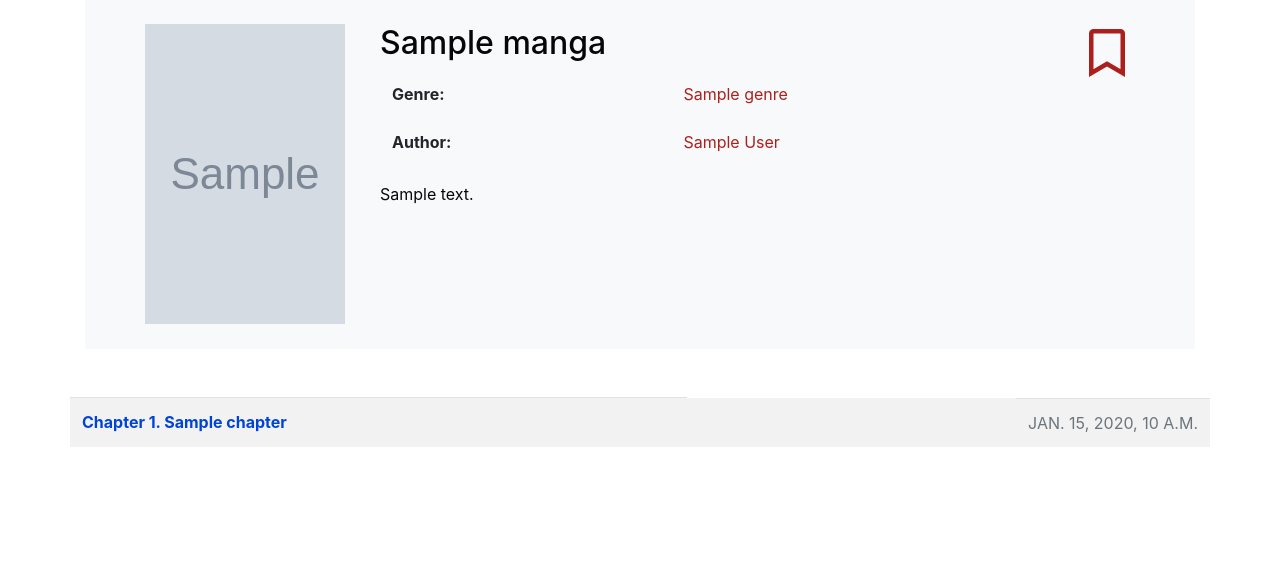
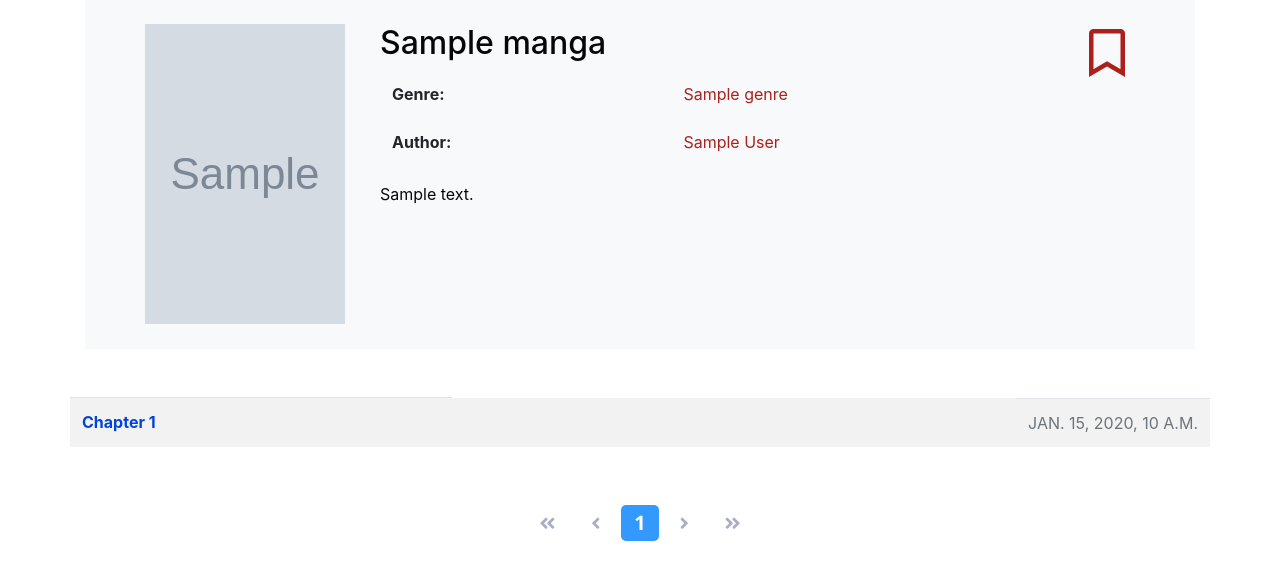
Before and after one commit to HuyyCP/Web-doc-truyen, a Django app: a page that uses templates/base.html in a window 1280 px wide. Shown: the part 127-707 px from the top of the page. Run offline with Django 5.2, Linux system fonts and the light colour scheme; tables that the repository leaves empty hold one stand-in row (values such as "Sample post"); grey boxes marked "Sample" are stand-in pictures; some libraries are stand-ins or nearby versions.

Commit message:
handle pagination

```diff
--- a/chapter/apis.py
+++ b/chapter/apis.py
@@ -3,8 +3,8 @@ from googleapiclient.discovery import build
 from google.oauth2.service_account import Credentials
 
 class ChapterAPI:
-    def getChaptersByManga(self, manga_id):
-        data = Chapter.objects.filter(manga_id=manga_id).order_by('index')
+    def getChaptersByManga(self, manga_id, offset, limit):
+        data = Chapter.objects.filter(manga_id=manga_id).order_by('index')[offset:offset+limit]
         return data
 
     def getChapterByIndex(self, manga_id, index):
@@ -26,5 +26,8 @@ class ChapterAPI:
         }
         return chapter
 
+    def getNumOfChapterByManga(self, manga_id):
+        data = Chapter.objects.filter(manga_id=manga_id).count()
+        return data
 
 chapterAPI = ChapterAPI()
--- a/manga/apis.py
+++ b/manga/apis.py
@@ -10,4 +10,6 @@ class MangaAPI:
         data = Manga.objects.get(slug=slug)
         return data
 
+
+
 mangaAPI = MangaAPI()
--- a/manga/urls.py
+++ b/manga/urls.py
@@ -2,5 +2,6 @@ from django.urls import path
 from manga.views import mangaView
 
 urlpatterns = [
-    path('<slug:slug>', mangaView.getMangaBySlug, name='manga_detail')
+    path('<slug:slug>', mangaView.getMangaBySlug, name='manga_detail'),
+    path('<slug:slug>/page-<int:pageNum>', mangaView.getMangaBySlugAndPage, name='manga_page'),
 ]
--- a/manga/views.py
+++ b/manga/views.py
@@ -4,13 +4,20 @@ from chapter.apis import chapterAPI
 
 class MangaView:
     def getMangaBySlug(self, request, slug):
+        return self.getMangaBySlugAndPage(request, slug, 1)
+
+    def getMangaBySlugAndPage(self, request, slug, pageNum):
         manga = mangaAPI.getMangaBySlug(slug)
-        chapters = chapterAPI.getChaptersByManga(manga.id)
+        limit = 20
+        offset = (pageNum - 1) * limit
+        chapters = chapterAPI.getChaptersByManga(manga.id, offset, limit)
+        totalChapter = chapterAPI.getNumOfChapterByManga(manga.id)
         context = {
             'manga': manga,
-            'chapters': chapters
+            'chapters': chapters,
+            'totalChapter': totalChapter,
+            'pageNum': pageNum
         }
-        print(manga.avatarLink)
         return render(request, 'manga/manga_detail.html', context)
 
 mangaView = MangaView()
--- /dev/null
+++ b/static/css/pagination.css
@@ -0,0 +1,69 @@
+.pagination {
+    font-family: "Segoe UI", Tahoma, Geneva, Verdana, sans-serif;
+    display: flex;
+    align-items: center;
+    flex-wrap: wrap;
+    justify-content: center;
+    margin-top: 2rem;
+    background-color: #fff;
+    padding: 10px 15px;
+  }
+  .pagination i {
+    padding: 6px 12px;
+    cursor: pointer;
+    font-size: 18px;
+    color: var(--color-dark);
+    pointer-events: none;
+  }
+  .pagination button {
+    cursor: pointer;
+    background-color: transparent;
+    border: none;
+    outline: none;
+  }
+
+
+  .pagination button:disabled i {
+    color: #aaadc7;
+  }
+
+  [data-id="pagination"] {
+    display: flex;
+    align-items: center;
+    flex-wrap: wrap;
+  }
+
+  [data-id="pagination"] li {
+    list-style: none;
+    cursor: pointer;
+    border-radius: 5px;
+    overflow: hidden;
+    margin: 0 3px;
+  }
+
+  [data-id="pagination"] li.active {
+    background-color: #39f;
+  }
+
+  [data-id="pagination"] li.active a {
+    color: #fff;
+  }
+
+  [data-id="pagination"] li a {
+    text-decoration: none;
+    font-weight: 600;
+    padding: 8px 13px;
+    display: inline-block;
+    line-height: 1;
+    color: #141414;
+    font-size: 20px;
+    /* pointer-events: none; */
+  }
+
+  [data-id="pagination"] li:hover {
+    background-color: #39f;
+  }
+
+  [data-id="pagination"] li:hover a {
+    color: #fff;
+  }
--- /dev/null
+++ b/static/js/pagination.js
@@ -0,0 +1,178 @@
+
+/* start pagination */
+function renderPagination (totalRows, pagechosen, link) {
+    totalRows = parseInt(totalRows)
+    pagechosen = parseInt(pagechosen)
+
+    const paginationtemplate = document.getElementById('pagination');
+    if(!paginationtemplate) return;
+
+    const paginationbar = paginationtemplate.content.cloneNode(true);
+    const pg = paginationbar.querySelector('[data-id="pagination"]');
+    const btnNextPg = paginationbar.querySelector("button.next-page");
+    const btnPrevPg = paginationbar.querySelector("button.prev-page");
+    const btnFirstPg = paginationbar.querySelector("button.first-page");
+    const btnLastPg = paginationbar.querySelector("button.last-page");
+
+    const valuePage = {
+        truncate: true,
+        curPage: pagechosen,
+        numLinksTwoSide: 1,
+        totalPages: 10
+    };
+
+    valuePage.totalPages = Math.ceil(totalRows/20);
+    console.log(valuePage)
+
+    pagination();
+    handleButtonLeft();
+    handleButtonRight();
+
+    btnNextPg.onclick = () => {
+        window.location.href = `${link}-${valuePage.curPage + 1}`
+    }
+
+    btnPrevPg.onclick = () => {
+        window.location.href = `${link}-${valuePage.curPage - 1}`
+    }
+
+    btnFirstPg.onclick = () => {
+        window.location.href = `${link}-1`
+    }
+
+    btnLastPg.onclick = () => {
+        window.location.href = `${link}-${valuePage.totalPages}`
+    }
+
+    // const pbar = paginationbar.querySelector('div')
+    // pbar.onclick = function (e) {
+    //   handleButton(e.target);
+    //   func(valuePage.curPage)
+    // };
+
+    const dataview = document.querySelector(`.list-chapter`);
+    if(totalRows !== 0) dataview.appendChild(paginationbar);
+
+    pg.onclick = (e) => {
+      const ele = e.target;
+
+      if (ele.dataset.page) {
+        const pageNumber = parseInt(e.target.dataset.page, 10);
+
+        valuePage.curPage = pageNumber;
+        pagination(valuePage);
+
+        handleButtonLeft();
+        handleButtonRight();
+      }
+    };
+
+    // DYNAMIC PAGINATION
+    function pagination() {
+      const { totalPages, curPage, truncate, numLinksTwoSide: delta } = valuePage;
+
+      const range = delta + 4; // use for handle visible number of links left side
+
+      let render = "";
+      let renderTwoSide = "";
+      let dot = `<li class="pg-item"><a class="pg-link">...</a></li>`;
+      let countTruncate = 0; // use for ellipsis - truncate left side or right side
+
+      // use for truncate two side
+      const numberTruncateLeft = curPage - delta;
+      const numberTruncateRight = curPage + delta;
+
+      let active = "";
+      for (let pos = 1; pos <= totalPages; pos++) {
+        active = pos === curPage ? "active" : "";
+
+        // truncate
+        if (totalPages >= 2 * range - 1 && truncate) {
+          if (numberTruncateLeft > 3 && numberTruncateRight < totalPages - 3 + 1) {
+            // truncate 2 side
+            if (pos >= numberTruncateLeft && pos <= numberTruncateRight) {
+              renderTwoSide += renderPage(pos, active);
+            }
+          } else {
+            // truncate left side or right side
+            if (
+              (curPage < range && pos <= range) ||
+              (curPage > totalPages - range && pos >= totalPages - range + 1) ||
+              pos === totalPages ||
+              pos === 1
+            ) {
+              render += renderPage(pos, active);
+            } else {
+              countTruncate++;
+              if (countTruncate === 1) render += dot;
+            }
+          }
+        } else {
+          // not truncate
+          render += renderPage(pos, active);
+        }
+      }
+
+      if (renderTwoSide) {
+        renderTwoSide =
+          renderPage(1) + dot + renderTwoSide + dot + renderPage(totalPages);
+        pg.innerHTML = renderTwoSide;
+      } else {
+        pg.innerHTML = render;
+      }
+    }
+
+    function renderPage(index, active = "") {
+      return ` <li class="pg-item ${active}" data-page="${index}">
+            <a class="pg-link" href="${link}-${index}">${index}</a>
+        </li>`;
+    }
+
+
+    function handleButton(element) {
+      if (element.classList.contains("first-page")) {
+        // valuePage.curPage = 1;
+        btnFirstPg.disabled = true;
+        btnPrevPg.disabled = true;
+        btnNextPg.disabled = false;
+        btnLastPg.disabled = false;
+      } else if (element.classList.contains("last-page")) {
+        // valuePage.curPage = valuePage.totalPages;
+        btnFirstPg.disabled = false;
+        btnPrevPg.disabled = false;
+        btnNextPg.disabled = true;
+        btnLastPg.disabled = true;
+      } else if (element.classList.contains("prev-page")) {
+        // valuePage.curPage--;
+        handleButtonLeft();
+        btnNextPg.disabled = false;
+        btnLastPg.disabled = false;
+      } else if (element.classList.contains("next-page")) {
+        // valuePage.curPage++;
+        handleButtonRight();
+        btnPrevPg.disabled = false;
+        btnFirstPg.disabled = false;
+      }
+      console.log(valuePage)
+      pagination();
+    }
+    function handleButtonLeft() {
+      if (valuePage.curPage === 1) {
+        btnPrevPg.disabled = true;
+        btnFirstPg.disabled = true;
+      } else {
+        btnPrevPg.disabled = false;
+        btnFirstPg.disabled = false;
+      }
+    }
+    function handleButtonRight() {
+      if (valuePage.curPage === valuePage.totalPages) {
+        btnNextPg.disabled = true;
+        btnLastPg.disabled = true;
+      } else {
+        btnNextPg.disabled = false;
+        btnLastPg.disabled = false;
+      }
+    }
+}
+/* end pagination */
--- a/templates/base.html
+++ b/templates/base.html
@@ -7,9 +7,11 @@
     <link rel="stylesheet" href="https://use.fontawesome.com/releases/v5.10.2/css/all.css">
     <link rel="stylesheet" type="text/css" href="{% static 'css/bootstrap.min.css' %}">
     <link rel="stylesheet" type="text/css" href="{% static 'css/main.css' %}">
+    <link rel="stylesheet" type="text/css" href="{% static 'css/pagination.css' %}">
     {% block head %}
     {% endblock %}
 </head>
+{% include 'pagination.html' %}
 <body>
     {% include 'navbar.html' %}
 
--- a/templates/manga/manga_detail.html
+++ b/templates/manga/manga_detail.html
@@ -47,13 +47,13 @@
     </div>
 </div>
 
-<div class="container">
+<div class="container list-chapter">
     <div class="row">
         <table class="table table-striped">
             <tbody>
                 {% for chapter in chapters %}
                 <tr>
-                    <th><a href="/manga/{{ manga.slug }}/chapter-{{ chapter.index }}">Chapter {{ chapter.index }}. {{ chapter.title }} </a></th>
+                    <th><a href="/manga/{{ manga.slug }}/chapter-{{ chapter.index }}">Chapter {{ chapter.index }} </a></th>
                     <td class="text-muted text-uppercase float-right">{{ chapter.uploadTime }}</td>
                 </tr>
                 {% endfor %}
@@ -63,6 +63,8 @@
 </div>
 
 
-
-
+<script type="text/javascript" src="{% static 'js/pagination.js' %}"></script>
+<script>
+    renderPagination('{{ totalChapter }}', '{{ pageNum }}', '/manga/{{ manga.slug }}/page')
+</script>
 {% endblock %}
--- /dev/null
+++ b/templates/pagination.html
@@ -0,0 +1,17 @@
+<template id="pagination">
+    <div class="pagination">
+      <button class="first-page" disabled>
+        <i class="fas fa-angle-double-left"></i>
+      </button>
+      <button class="prev-page" disabled>
+        <i class="fas fa-angle-left"></i>
+      </button>
+      <div data-id="pagination"></div>
+      <button class="next-page">
+        <i class="fas fa-angle-right"></i>
+      </button>
+      <button class="last-page">
+        <i class="fas fa-angle-double-right"></i>
+      </button>
+    </div>
+</template>
```
Also changed, not shown: static/js/main.js (line endings or trailing spaces).
